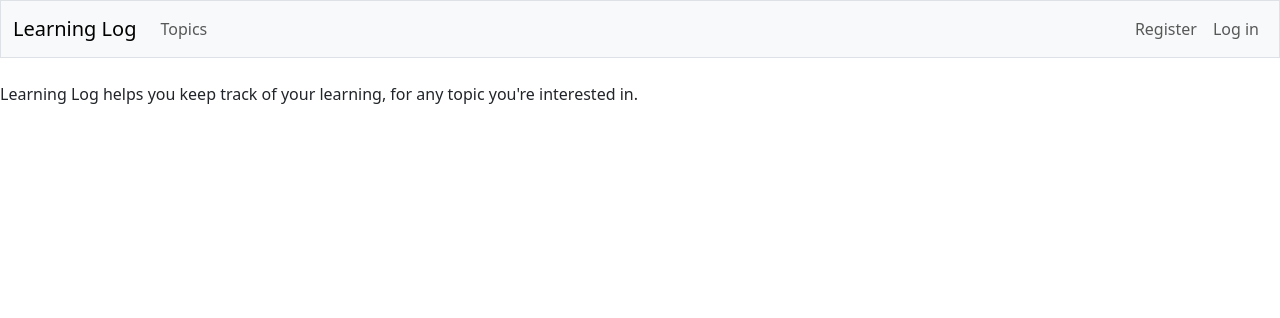
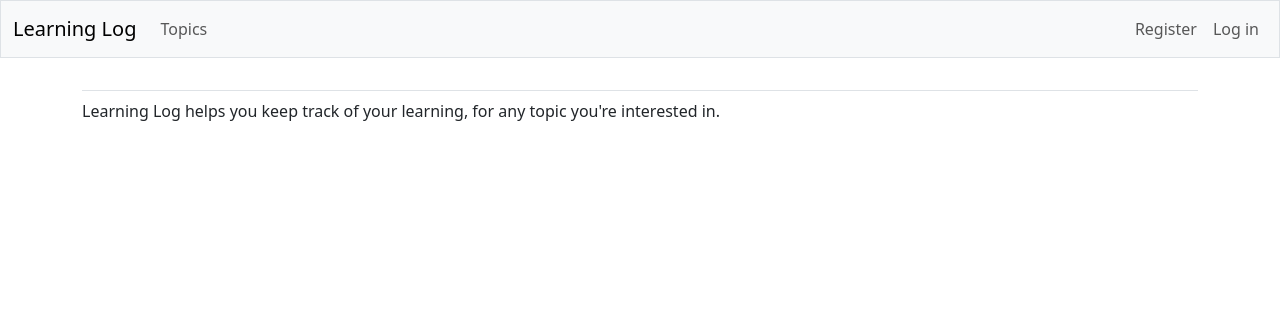
Before and after one commit to RunnerOnFoot/learning_log, a Django app: page / in a window 1280 px wide. Shown: the top 318 px of the page. Run offline with Django 4.2, Linux system fonts and the light colour scheme; parts of the project's set-up code (start-up, migrations or seed data) failed here and were passed over; some libraries are stand-ins or nearby versions.

Commit message:
Defining the Main Part of the Page

```diff
--- a/learning_logs/templates/learning_logs/base.html
+++ b/learning_logs/templates/learning_logs/base.html
@@ -48,8 +48,15 @@
       </div> <!-- Closes navbar's container -->
     </nav> <!-- End of navbar -->
 
-    {% block content %}
-
-    {% endblock %}
+    <main class="container">
+      <div class="pb-2 mb-2 border-bottom">
+        {% block page_header %}
+        {% endblock %}
+      </div>
+      <div>
+        {% block content %}
+        {% endblock %}
+      </div>
+    </main>
   </body>
 </html>
```
